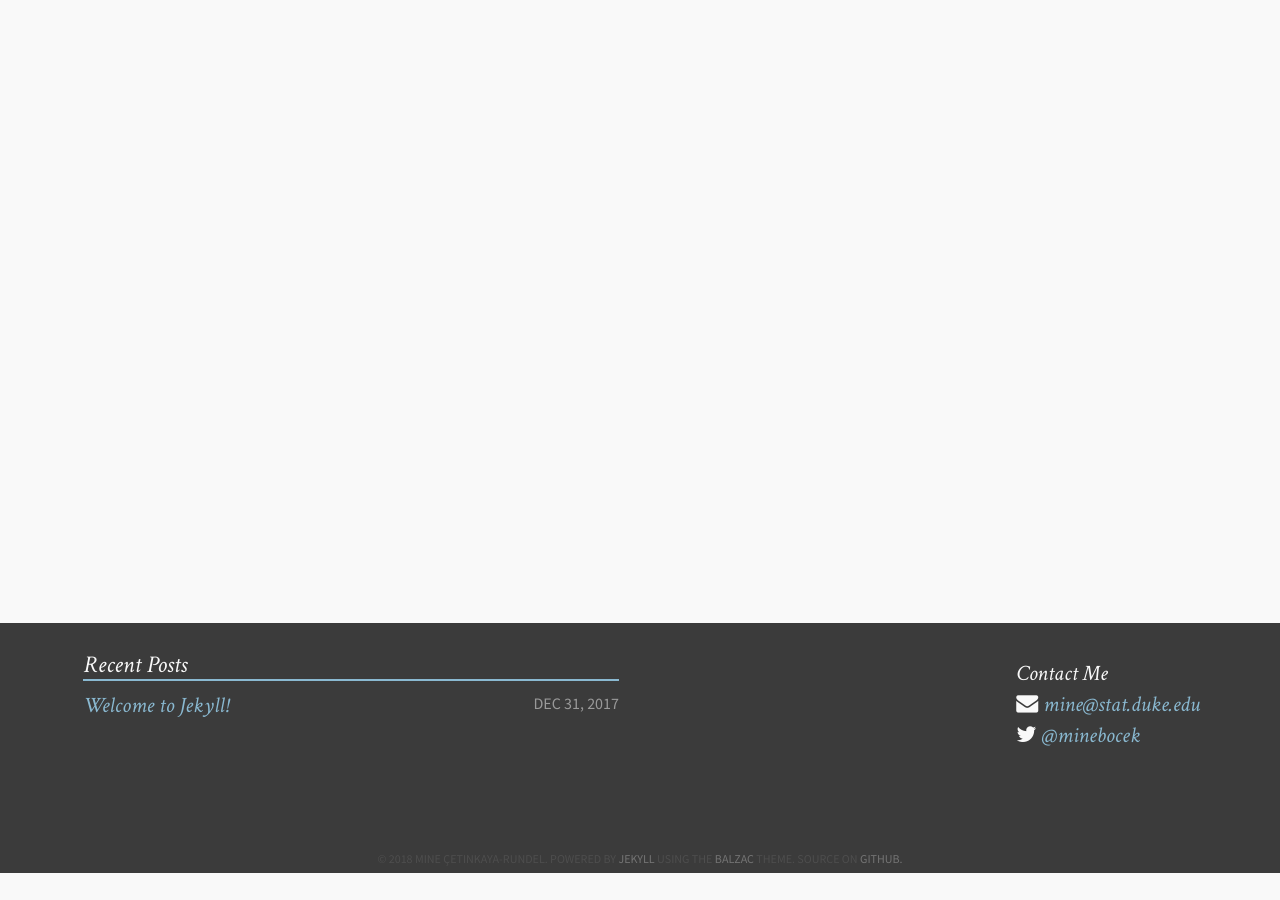
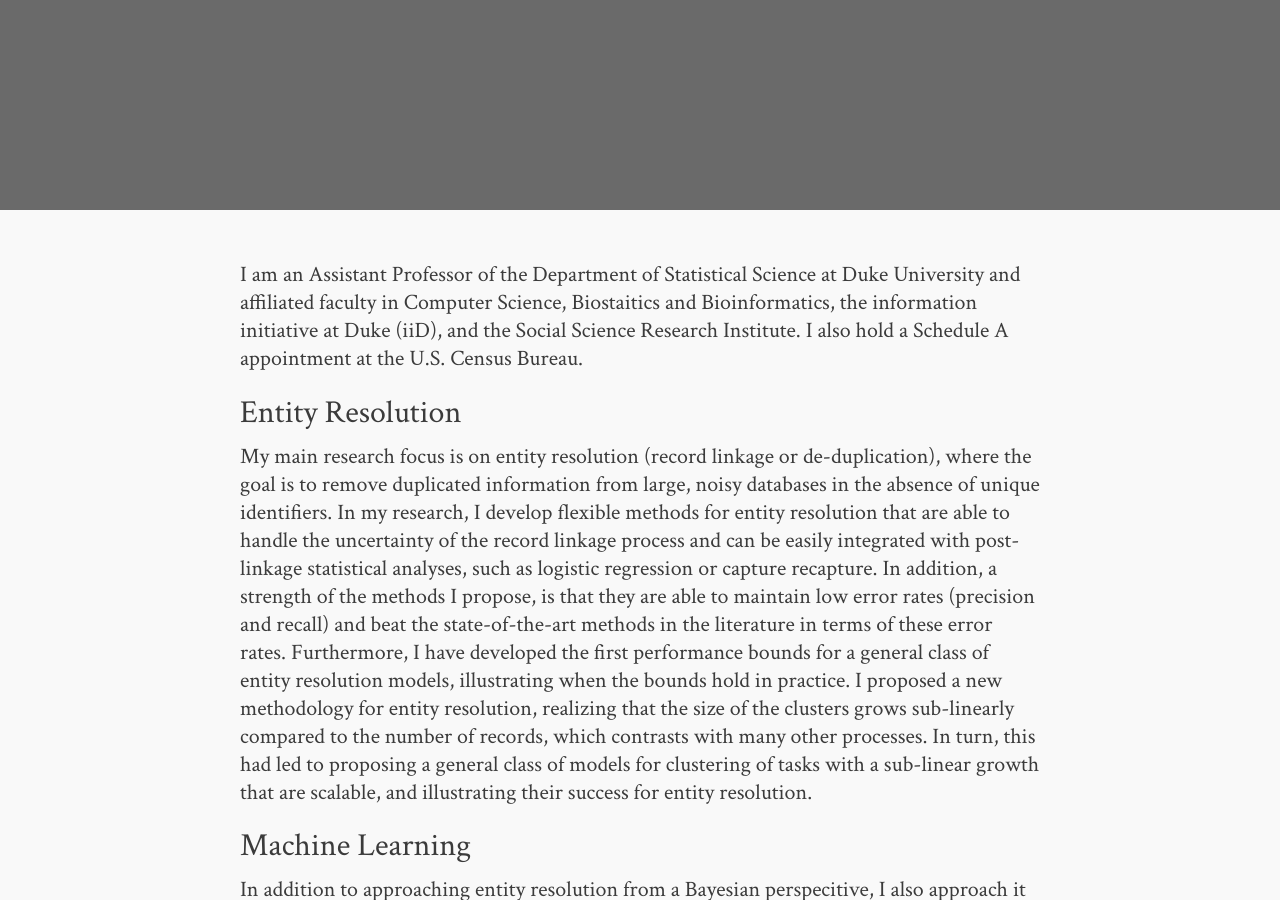
Before and after one commit to maj-biostat/resteorts.github.io, a Jekyll site: the page built from index.md, in a window 1280 px wide and 900 px high, scrolled down 340 px. Built offline with Jekyll 4.4.1, drawn with Linux system fonts in a browser that asks for light colours; nearby versions of some CDN libraries; comment, search, counter and statistics services are not loaded; before the commit the page ends 1213 px from its top, so only the background shows below that; some of the changed text lies outside the part shown.

Commit message:
Fixed major issue with deprecation of codearay.

```diff
--- a/Gemfile
+++ b/Gemfile
@@ -24,3 +24,4 @@
 
 # Windows does not include zoneinfo files, so bundle the tzinfo-data gem
 gem 'tzinfo-data', platforms: [:mingw, :mswin, :x64_mingw, :jruby]
+gem 'pygments.rb'
--- a/_config.yml
+++ b/_config.yml
@@ -49,22 +49,22 @@
 # http://en.wikipedia.org/wiki/List_of_tz_database_time_zones
 timezone:    America/New_York
 future:      true
-highlighter: rouge
+highlighter: pygments
 markdown:    kramdown
 
-kramdown:
+syntax_highlighter_opts:
   auto_ids: true
   footnote_nr: 1
   entity_output: as_char
   toc_levels: 1..6
   enable_coderay: false
 
-  coderay:
-    coderay_line_numbers:
-    coderay_line_numbers_start: 1
-    coderay_tab_width: 4
-    coderay_bold_every: 10
-    coderay_css: class
+  syntax_highlighter_opts:
+    syntax_highlighter_opts_line_numbers:
+    syntax_highlighter_opts_line_numbers_start: 1
+    syntax_highlighter_opts_tab_width: 4
+    syntax_highlighter_opts_bold_every: 10
+    syntax_highlighter_opts_css: class
 
 sass:
     style: :compressed
--- a/index.md
+++ b/index.md
@@ -1,6 +1,38 @@
 ---
-# You don't need to edit this file, it's empty on purpose.
-# Edit theme's home layout instead if you wanna make some changes
-# See: https://jekyllrb.com/docs/themes/#overriding-theme-defaults
 layout: home
+title:
+tags: [about, statistics]
+image:
+  feature: beka.jpg
 ---
+
+I am an Assistant Professor of the Department of Statistical Science at Duke University
+and affiliated faculty in Computer Science, Biostaitics and Bioinformatics, the information
+initiative at Duke (iiD), and the Social Science Research Institute. I also hold a Schedule A
+appointment at the U.S. Census Bureau.
+
+### Entity Resolution
+
+
+My main research focus is on entity resolution (record linkage or de-duplication), where the goal is to remove duplicated information from large, noisy databases in the absence of unique identifiers. In my research, I develop flexible methods for entity resolution that are able to handle the uncertainty of the record linkage process and can be easily integrated with post-linkage statistical analyses, such as logistic regression or capture recapture. In addition, a strength of the methods I propose, is that they are able to maintain low error rates (precision and recall) and beat the state-of-the-art methods in the literature in terms of these error rates. Furthermore, I have developed the first performance bounds for a general class of entity resolution models, illustrating when the bounds hold in practice. I proposed a new methodology for entity resolution, realizing that the size of the clusters grows sub-linearly compared to the number of records, which contrasts with many other processes. In turn, this had led to proposing a general class of models for clustering of tasks with a sub-linear growth that are scalable, and illustrating their success for entity resolution.
+
+### Machine Learning
+
+In addition to approaching entity resolution from a Bayesian perspecitive, I also approach it using statistical machine learning. Specifically, I have been able to leverage locality sensitive hashing (LSH) as a diminsion reduction technique for entity resolution and develop fast ways of estimating the unique number of clusters in very large databases. In addition, we have shown that our methods have nice theoretical properties and are very scalable.
+
+
+### Interested in my research lab?
+
+If you're interested in working with me as a MS or PhD student, please set up a time to talk to me with email
+after looking over my research page and looking over some recent work that myself and my group has done.
+
+### Statistical computing and machine learning
+
+I am heavily involved in integrating computation into both the graduate and
+undergraduate statistics curriculum, using reproducible
+research and also using real and complex data sets. All of my courses that
+are taught at Duke can be found at github. In addition, I have taught the first course in
+Statistical Science in machine learning, and I'm working with students so that machine learning
+can have a greater presence on campus through the Youth in Machine Learning (YiML) program,
+which consists of a Machine Learning workshop, ML Bytes lecture series, and bootcamps for undergraduate
+students.
```
